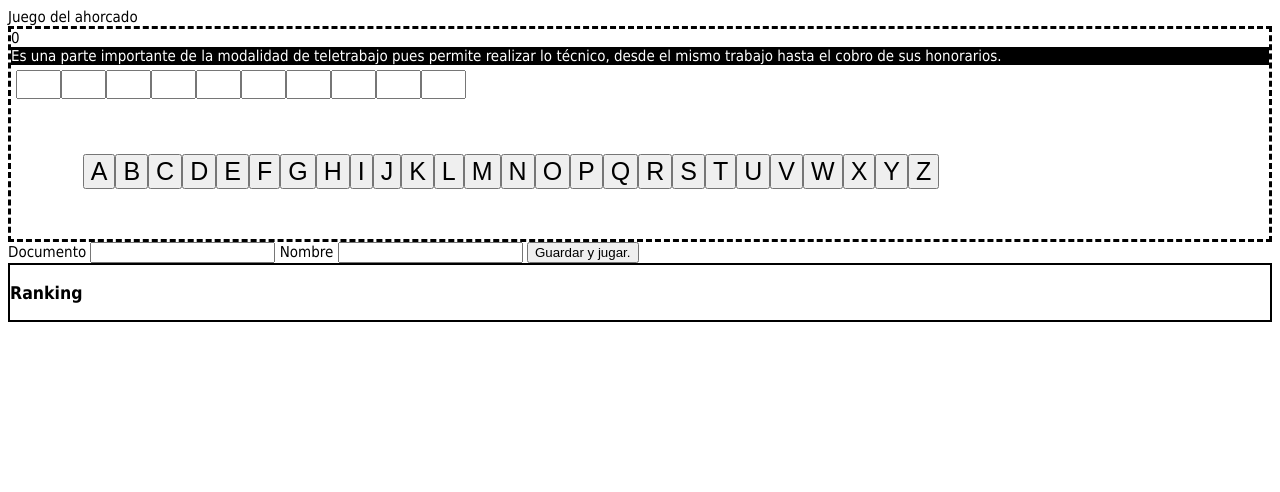
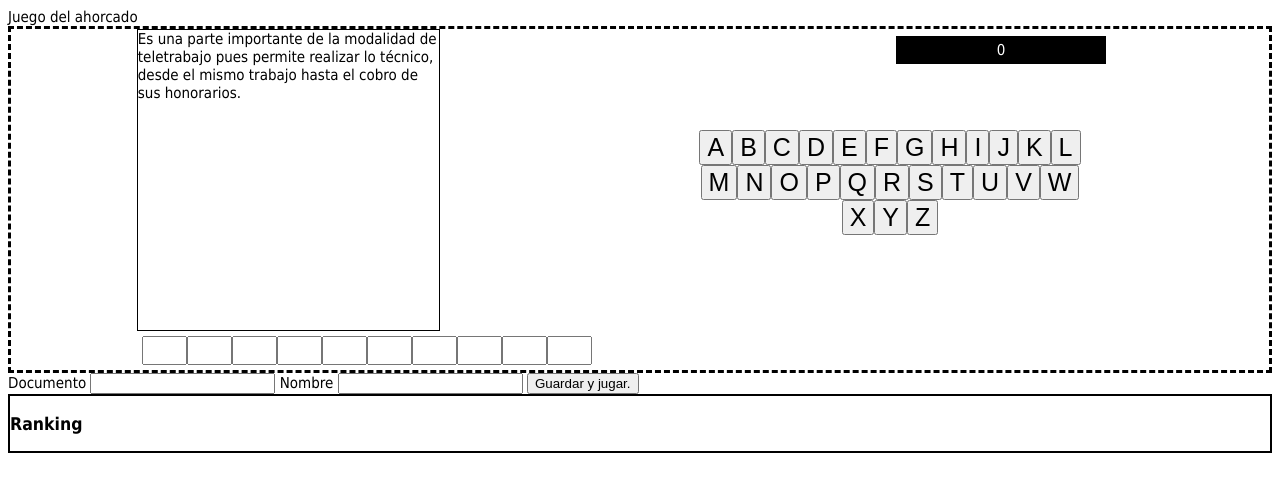
Before and after one commit to camilofigueroa/ahorcado, a PHP site: page /juego.php in a window 1280 px wide. Shown: the top 492 px of the page. Run offline with PHP 8.4, Linux system fonts and the light colour scheme; data comes from the database, SQL or seed files in the repository; data that the repository does not hold is empty.

Commit message:
Ajustando juego visualmente.

```diff
--- a/www/css/estilo-general.css
+++ b/www/css/estilo-general.css
@@ -15,13 +15,23 @@
 
 #contenedor-textos-letras
 {
+	margin-left: 10%;
 	padding: 5px;
 }
 
 #contenedor-imagen
 {
-	color: white;
-	background-color: black;
+	/*color: white;*/
+	border: solid 1px;
+	max-width: 301px;
+	min-height: 300px;
+	margin-left: 10%;
+	/*background-color: black;*/
+}
+
+.imagen-personaje
+{
+	width: 100%;
 }
 
 .texto-entrada
@@ -31,8 +41,11 @@
 
 #contenedor-teclado
 {
+	position: absolute;
+	left: 50%;
+	top: 10%;
 	text-align: center;
-	max-width: 900px;
+	max-width: 400px;
 	margin: 50px;
 }
 
@@ -66,3 +79,27 @@
 {
 	visibility: hidden;
 }
+
+#contenedor-formulario-datos
+{
+	position: absolute;
+	padding: 3px;
+	width: 400px;
+	text-align: center;
+	left: 50%;
+	top: 45%;
+	border: 1px solid;
+	background-color: gray;
+}
+
+#contenedor-temporizador
+{
+	position: absolute;
+	top: 36px;
+	left: 70%;
+	padding: 5px;
+	width: 200px;
+	text-align: center;
+	background-color: black;
+	color: white;
+}
```
